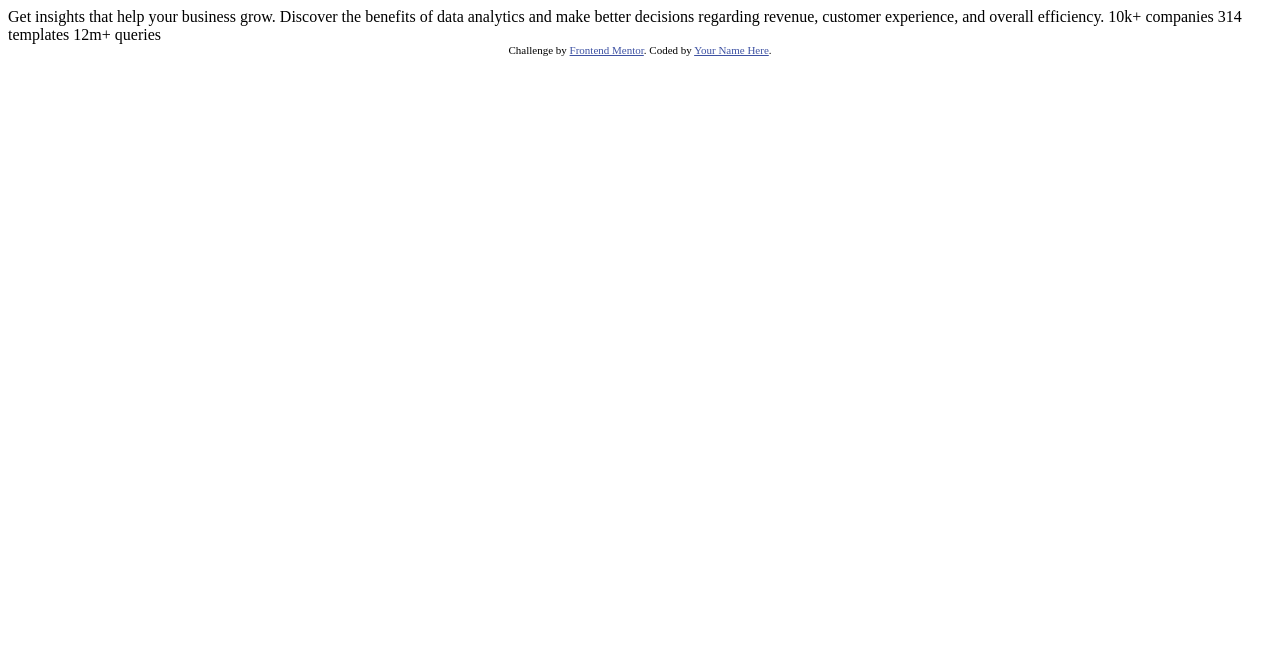
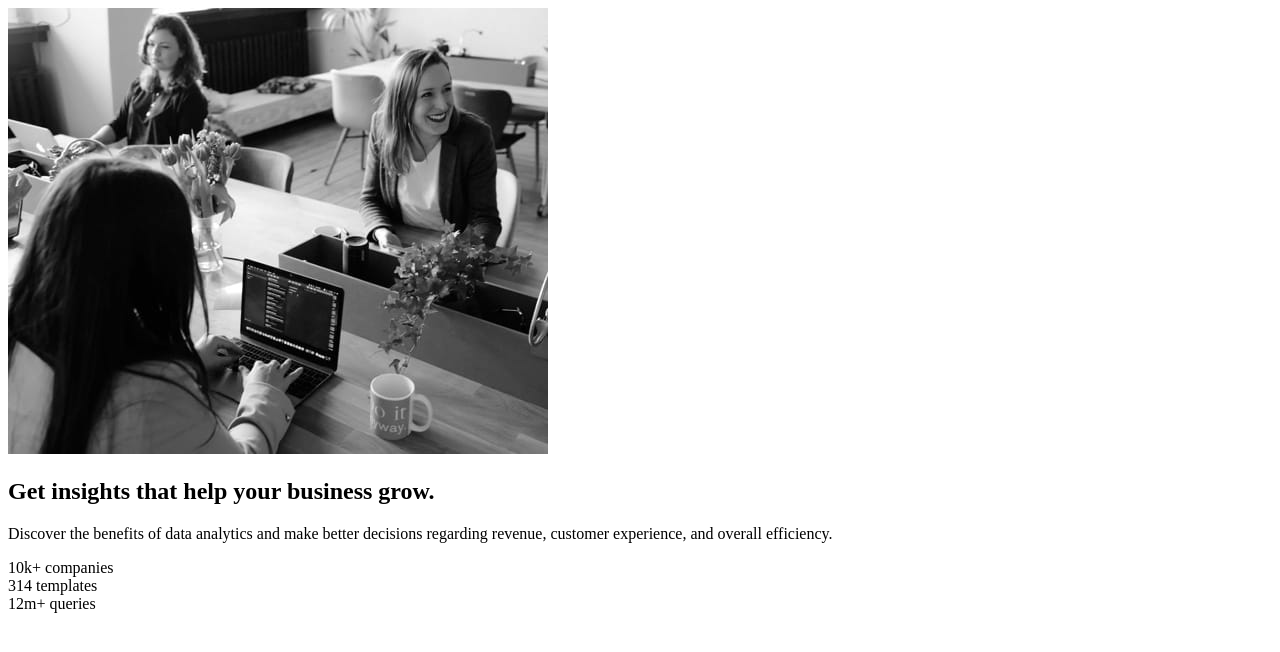
Before and after one commit to iwanharyatno/fm-stats-preview-card, a plain HTML site: page index.html in a window 1280 px wide. Drawn offline with Linux system fonts and the light colour scheme.

Commit message:
Create the HTML Structure

```diff
--- a/index.html
+++ b/index.html
@@ -3,31 +3,35 @@
 <head>
   <meta charset="UTF-8">
   <meta name="viewport" content="width=device-width, initial-scale=1.0"> <!-- displays site properly based on user's device -->
-
   <link rel="icon" type="image/png" sizes="32x32" href="./images/favicon-32x32.png">
-
   <title>Frontend Mentor | Stats preview card component</title>
-
-  <!-- Feel free to remove these styles or customise in your own stylesheet 👍 -->
-  <style>
-    .attribution { font-size: 11px; text-align: center; }
-    .attribution a { color: hsl(228, 45%, 44%); }
-  </style>
 </head>
 <body>
-
-  Get insights that help your business grow.
-
-  Discover the benefits of data analytics and make better decisions regarding revenue, customer
-  experience, and overall efficiency.
-
-  10k+ companies
-  314 templates
-  12m+ queries
-
-  <div class="attribution">
-    Challenge by <a href="https://www.frontendmentor.io?ref=challenge" target="_blank">Frontend Mentor</a>.
-    Coded by <a href="#">Your Name Here</a>.
-  </div>
+  <main>
+    <div class="stats-preview-card">
+      <picture class="header-image">
+        <source srcset="images/image-header-desktop.jpg" media="(min-width: 768px)">
+        <img src="images/image-header-mobile.jpg" alt="Header Image">
+      </picture>
+      <div class="preview-content">
+        <h2 class="preview-title">Get insights that help your business grow.</h2>
+        <p class="preview-description">Discover the benefits of data analytics and make better decisions regarding revenue, customer experience, and overall efficiency.</p>
+        <div class="preview-stats">
+          <div class="preview-stat">
+            <span class="stat-value">10k+</span>
+            <span class="stat-name">companies</span>
+          </div>
+          <div class="preview-stat">
+            <span class="stat-value">314</span>
+            <span class="stat-name">templates</span>
+          </div>
+          <div class="preview-stat">
+            <span class="stat-value">12m+</span>
+            <span class="stat-name">queries</span>
+          </div>
+        </div>
+      </div>
+    </div>
+  </main>
 </body>
 </html>
```
